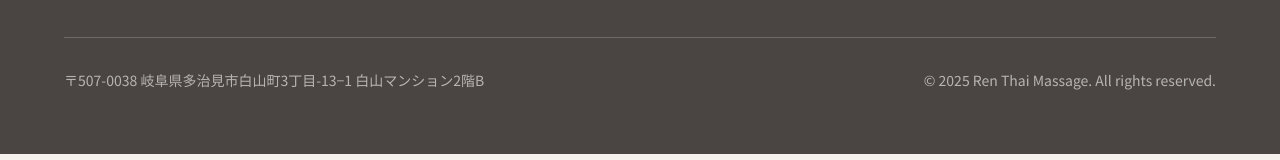
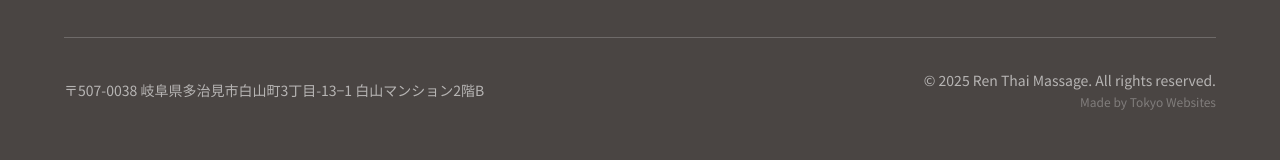
Before and after one commit to tokyowebsites/RenThaiMassage, a React (Vite) app: page / in a window 1280 px wide. Shown: the part 5687-5847 px from the top of the page. Built offline with nearby package versions, Linux system fonts and the light colour scheme; no server answers.

Commit message:
Add attribution to footer

```diff
--- a/src/app/components/Footer.tsx
+++ b/src/app/components/Footer.tsx
@@ -43,13 +43,23 @@
 
         {/* Bottom Bar */}
         <div className="border-t border-white/20 pt-8">
-          <div className="flex flex-col md:flex-row justify-between items-center gap-4">
+          <div className="flex flex-col md:flex-row justify-between items-center gap-4 text-center md:text-left">
             <p className="text-white/60 text-sm">
               〒507-0038 岐阜県多治見市白山町3丁目-13−1 白山マンション2階B
             </p>
-            <p className="text-white/60 text-sm">
-              © 2025 Ren Thai Massage. All rights reserved.
-            </p>
+            <div className="flex flex-col items-center md:items-end gap-1">
+              <p className="text-white/60 text-sm">
+                © 2025 Ren Thai Massage. All rights reserved.
+              </p>
+              <a
+                href="https://tokyowebsites.com"
+                target="_blank"
+                rel="noopener noreferrer"
+                className="text-white/30 text-xs hover:text-white/50 transition-colors duration-300"
+              >
+                Made by Tokyo Websites
+              </a>
+            </div>
           </div>
         </div>
       </div>
```
